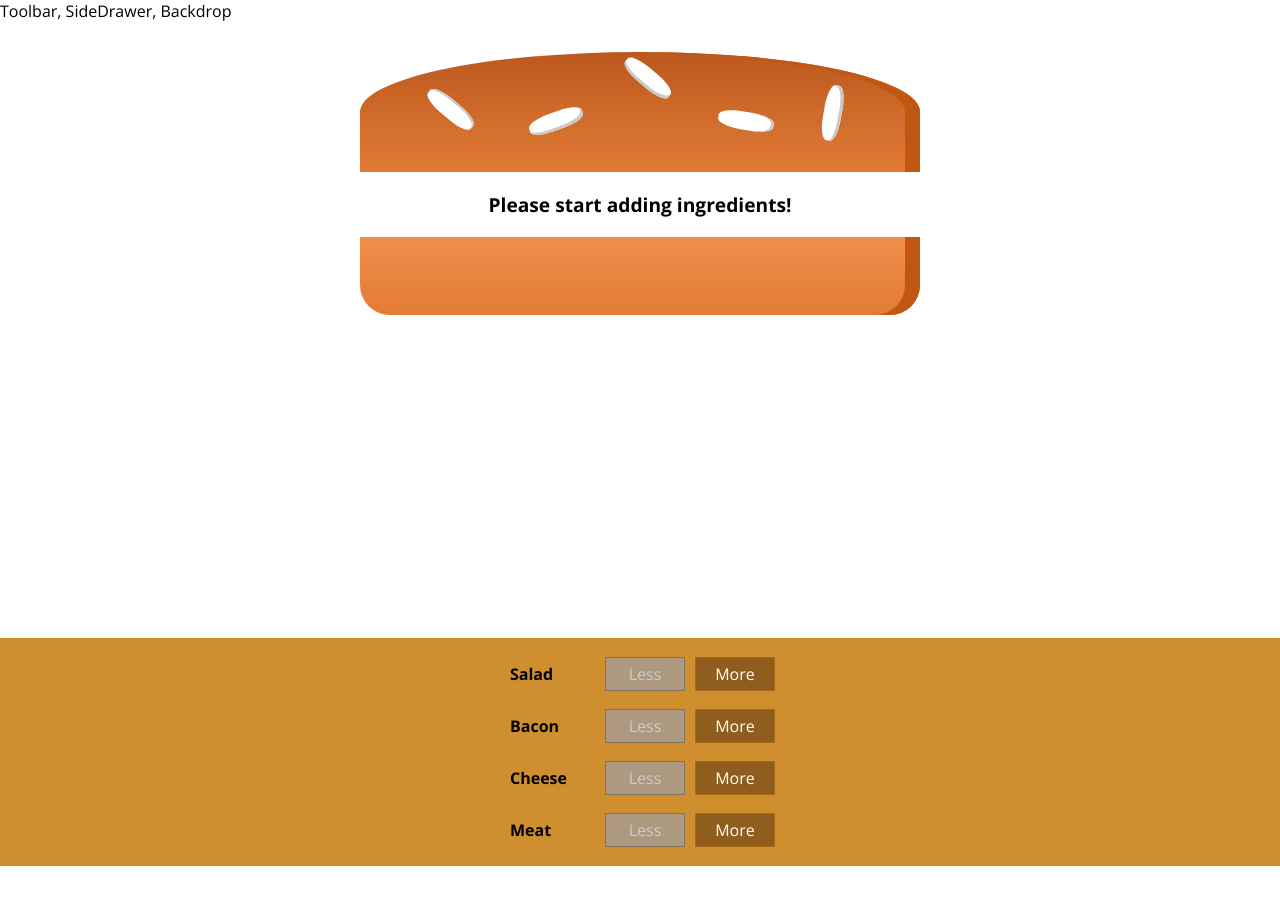
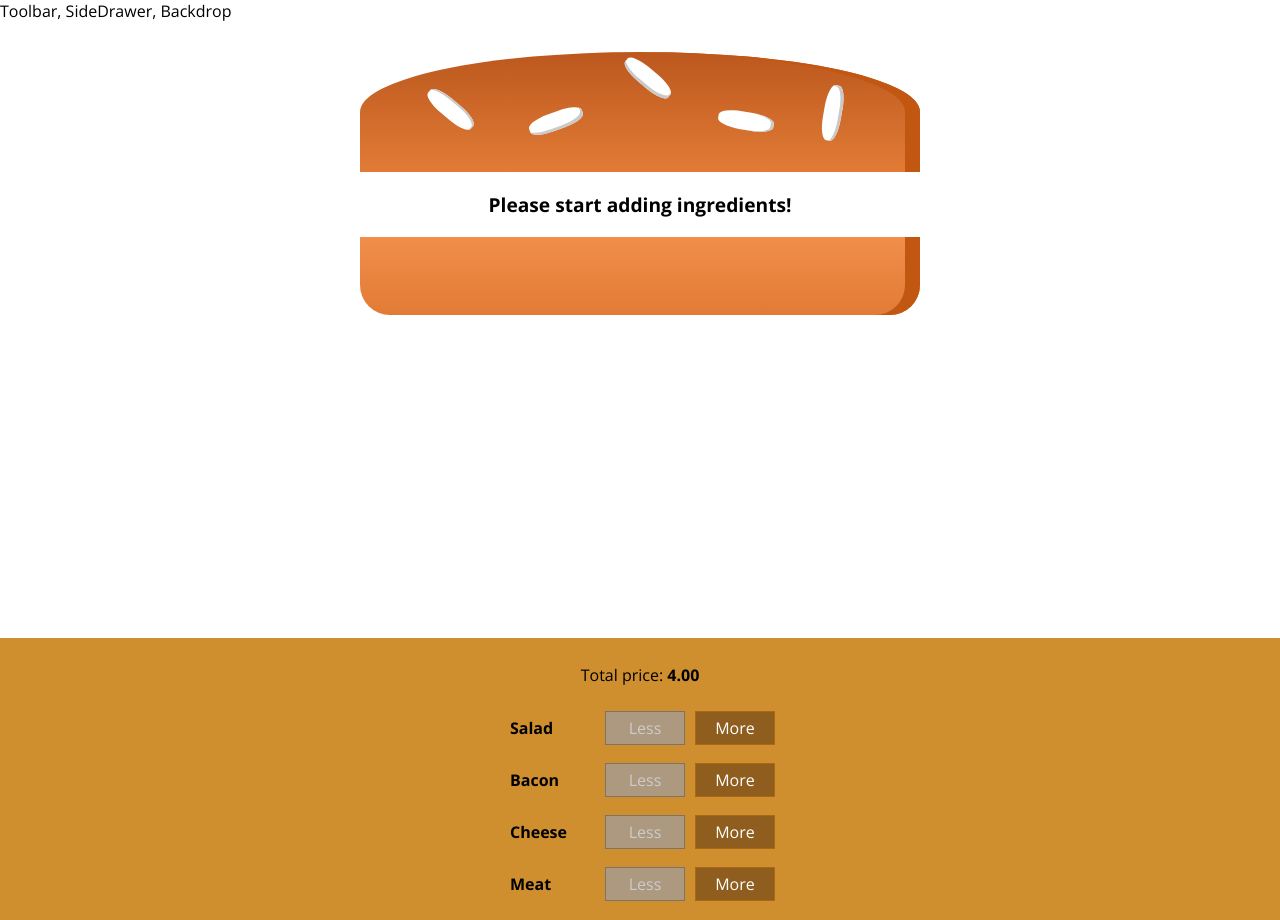
Before and after one commit to vstaykov/react-burger-app, a React (Create React App) app: page / in a window 1280 px wide. Before the commit the page ends 866 px from the top, so only its background shows below. Built offline with nearby package versions, Linux system fonts and the light colour scheme.

Commit message:
Add burger total price

```diff
--- a/src/components/Burger/BuildControls/BuildControls.jsx
+++ b/src/components/Burger/BuildControls/BuildControls.jsx
@@ -12,8 +12,9 @@ const CONTROLS = [
     { type: BurgerIngredientsTypes.MEAT, label: 'Meat' },
 ];
 
-const buildControls = ({ onMore, onLess, disabled }) => (
+const buildControls = ({ price, onMore, onLess, disabled }) => (
     <div className={styles.BuildControls}>
+        <p>Total price: <strong>{price.toFixed(2)}</strong></p>
         { CONTROLS.map(({ type, label }) => <BuildControl key={type} label={label} onMore={() => onMore(type)} onLess={() => onLess(type)} disabled={disabled[type]} />) }
     </div>
 );
--- a/src/containers/BurgerBuilder/BurgerBuilder.jsx
+++ b/src/containers/BurgerBuilder/BurgerBuilder.jsx
@@ -55,13 +55,13 @@ class BurgerBuilder extends Component {
     };
 
     render() {
-        const { ingredients } = this.state;
+        const { ingredients, totalPrice } = this.state;
         const disabledInfo = this._getDisabledControlsInfo();
 
         return (
             <>
                 <Burger ingredients={ingredients} />
-                <BuildControls onMore={this.onMoreHandler} onLess={this.onLessHandler} disabled={disabledInfo}/>
+                <BuildControls price={totalPrice} onMore={this.onMoreHandler} onLess={this.onLessHandler} disabled={disabledInfo}/>
             </>
         );
     }
```
